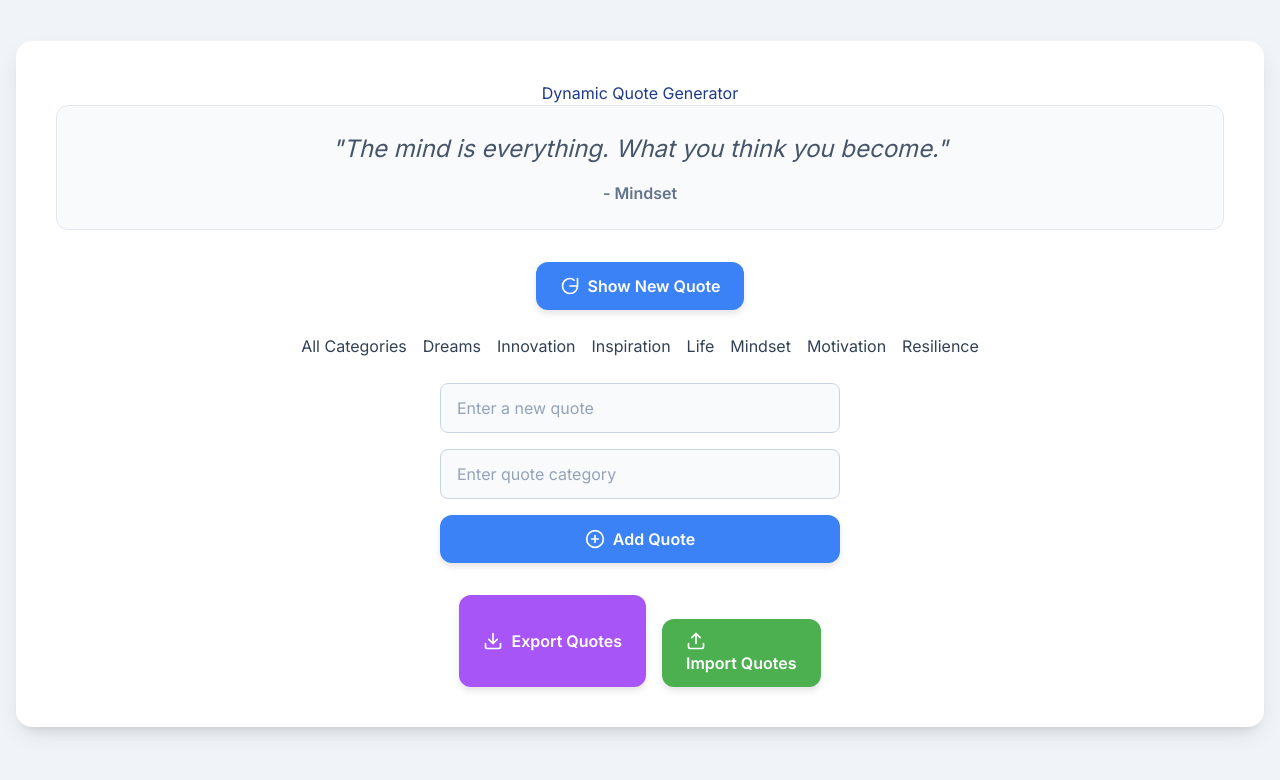
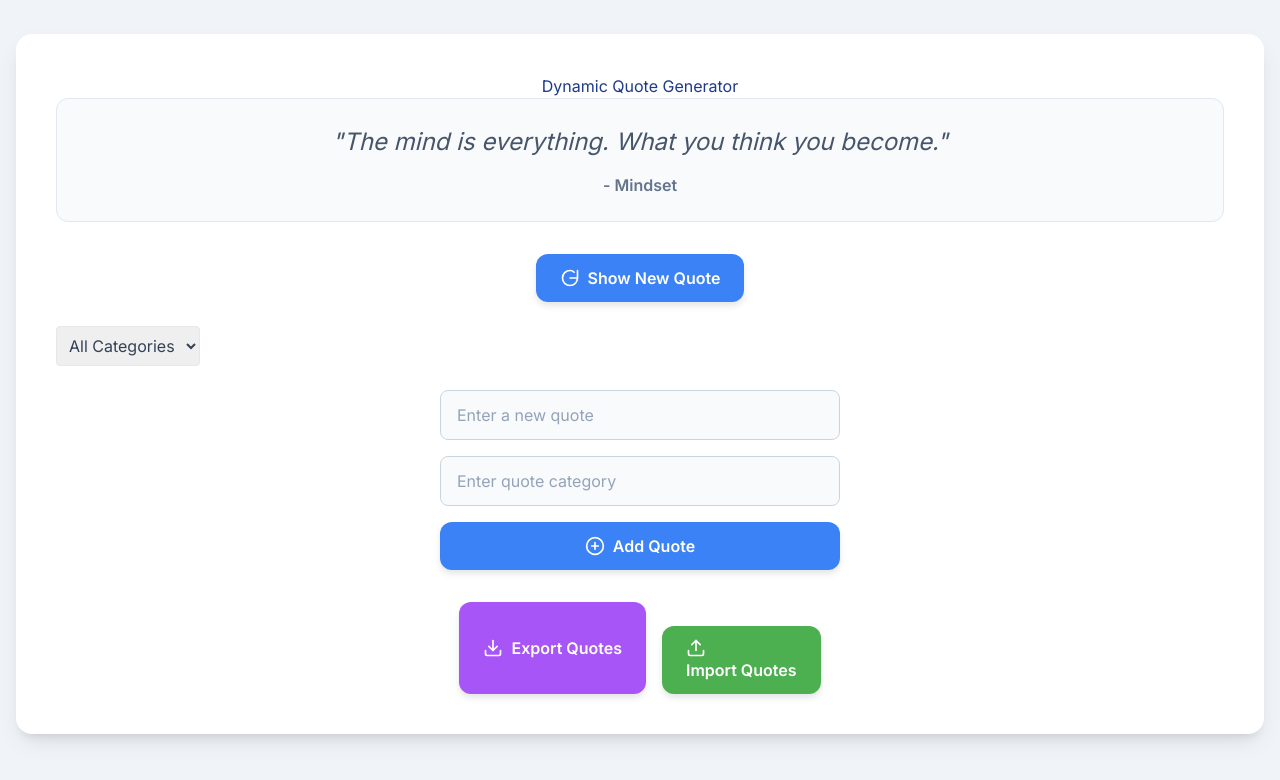
Before and after one commit to SirBamz/alx_fe_javascript, a plain HTML site: page dom-manipulation/index.html in a window 1280 px wide. Drawn offline with nearby package versions, Linux system fonts and the light colour scheme.

Commit message:
Update index.html

```diff
--- a/dom-manipulation/index.html
+++ b/dom-manipulation/index.html
@@ -216,9 +216,9 @@
       Show New Quote
     </button>
 
-    <div id="categoryFilter" class="category-buttons">
-      <!-- Category buttons will be dynamically loaded here -->
-    </div>
+    <select id="categoryFilter" class="category-buttons p-2 rounded border">
+  <!-- Options will be inserted dynamically -->
+    </select>
 
     <div class="input-group">
       <input id="newQuoteText" type="text" placeholder="Enter a new quote" />
```
